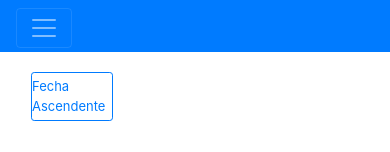
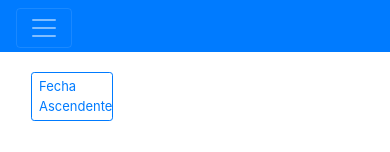
Before and after one commit to juanda-osorio/Curriculum, an Angular app: page /experiencia in a window 390 px wide. Shown: the top 152 px of the page. Built offline with nearby package versions, Linux system fonts and the light colour scheme.

Commit message:
padding botoncito

```diff
--- a/src/styles.css
+++ b/src/styles.css
@@ -111,6 +111,6 @@ footer {
         width: 100% !important;
         font-size: 13px !important;
         padding-right: 0 !important;
-        padding-left: 0 !important;
+        padding-left: 7px !important;
     }
 }
```
